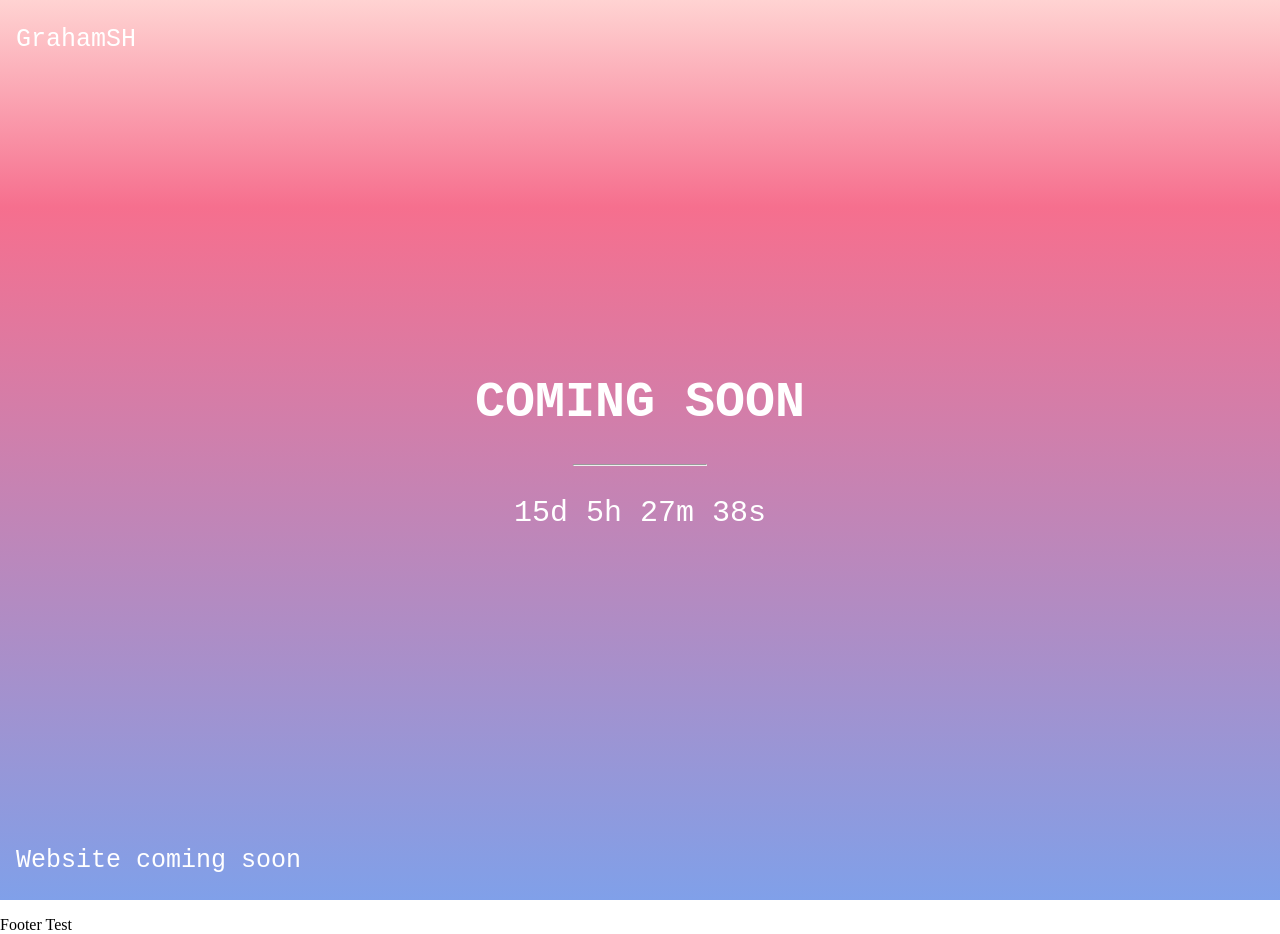
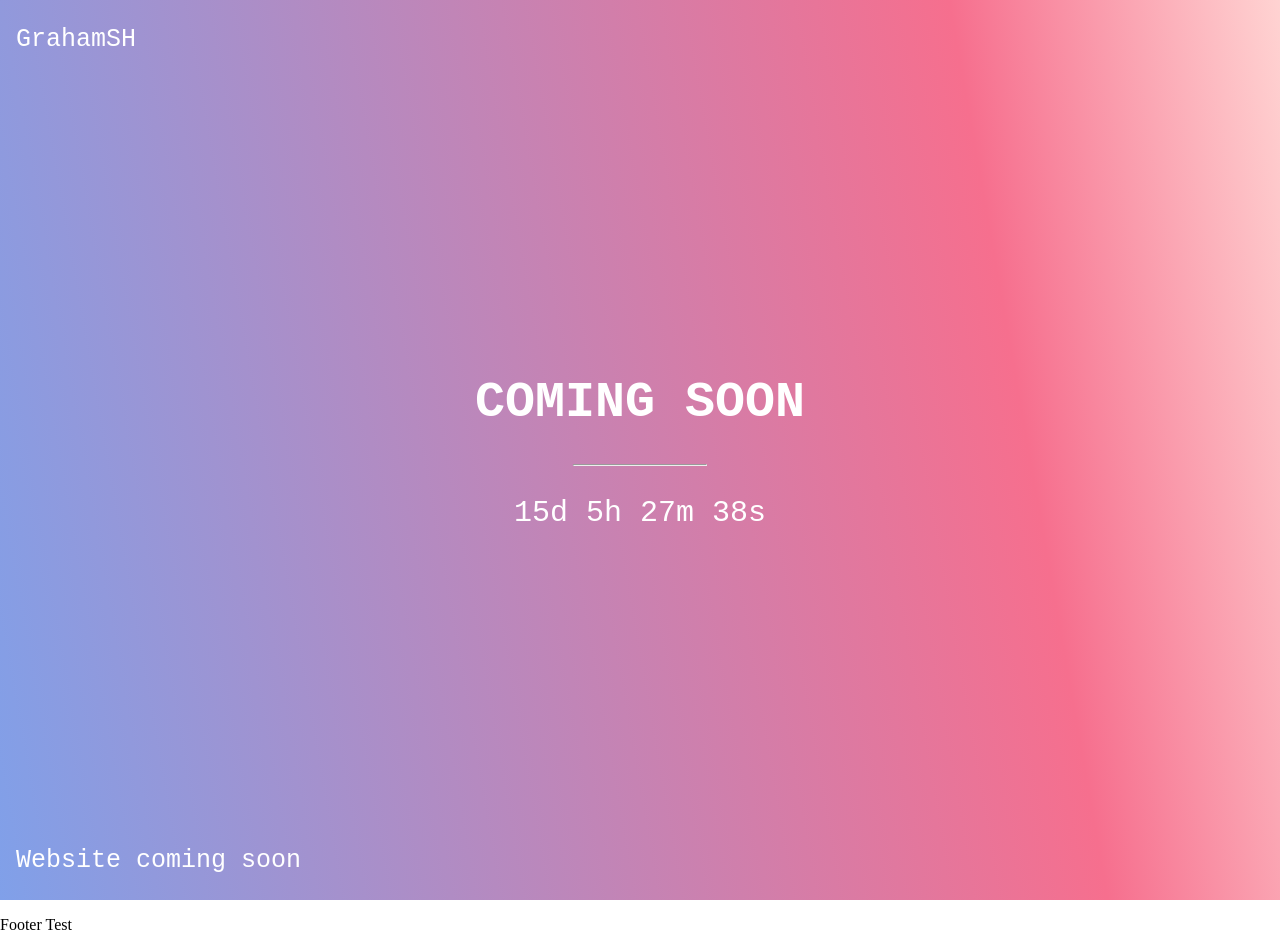
Before and after one commit to fossabot/grahamsh-llk.github.io, a Jekyll site: the page built from site/index.html, in a window 1280 px wide. Built offline with Jekyll 4.4.1, drawn with Linux system fonts in a browser that asks for light colours.

Commit message:
Update base.scss

```diff
--- a/site/assets/css/base.scss
+++ b/site/assets/css/base.scss
@@ -22,8 +22,7 @@
 	color: white;
 	font-family: "Courier New",Courier,monospace;
 	font-size: 25px;
-    background: rgb(255,211,210);
-    background: linear-gradient(rgba(255,211,210,1) 0%, rgba(246,111,142,1) 23%, rgba(128,160,233,1) 100%);
+	background: linear-gradient(-100deg, rgba(255,211,210,1) 0%, rgba(246,111,142,1) 23%, rgba(128,160,233,1) 100%);
 }
 .topleft {
 	position: absolute;
```
Lines whose indentation alone changed are shown as unchanged.
